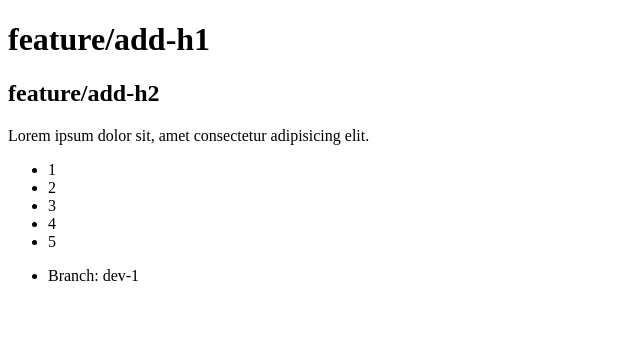
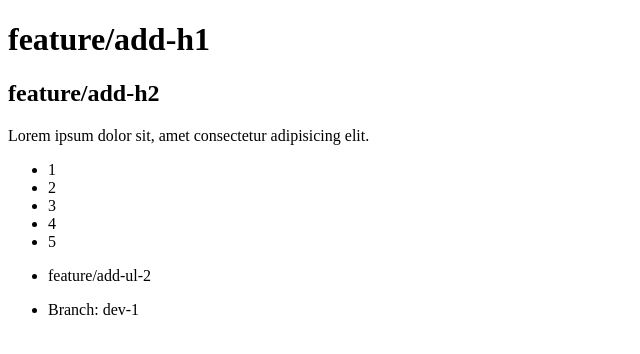
Before and after one commit to muhammadpauzi/learn-git, a plain HTML site: page index.html in a window 1280 px wide. Shown: the whole page, without its empty margins (0-640 px from the left). Drawn offline with Linux system fonts and the light colour scheme.

Commit message:
add ul 2

```diff
--- a/index.html
+++ b/index.html
@@ -23,6 +23,10 @@
     </ul>
 
     <ul>
+        <li>feature/add-ul-2</li>
+    </ul>
+
+    <ul>
         <li>Branch: dev-1</li>
     </ul>
 </body>
```
